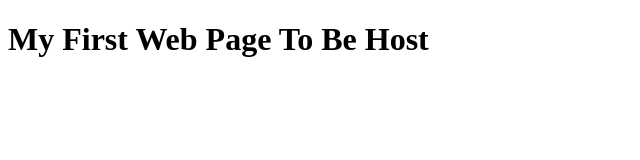
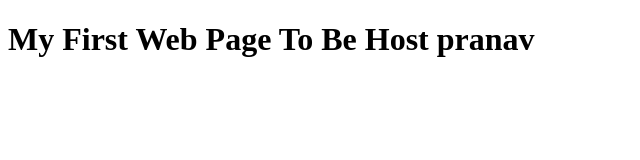
Before and after one commit to yashmenghare17/WebHosting, a plain HTML site: page index.html in a window 1280 px wide. Shown: the whole page, without its empty margins (0-640 px from the left). Drawn offline with Linux system fonts and the light colour scheme.

Commit message:
new word add

```diff
--- a/index.html
+++ b/index.html
@@ -2,6 +2,6 @@
 <html>
     <head><title>First Host Page</title></head>
     <body>
-        <h1>My First Web Page To Be Host</h1>
+        <h1>My First Web Page To Be Host pranav</h1>
     </body>
 </html>
```
